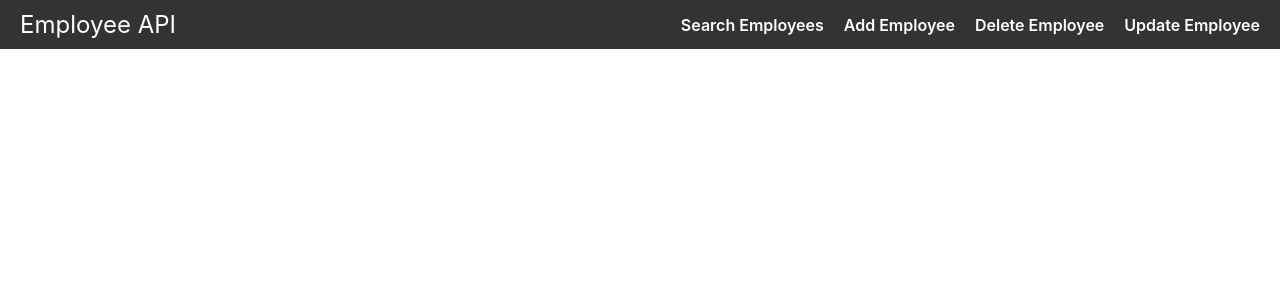
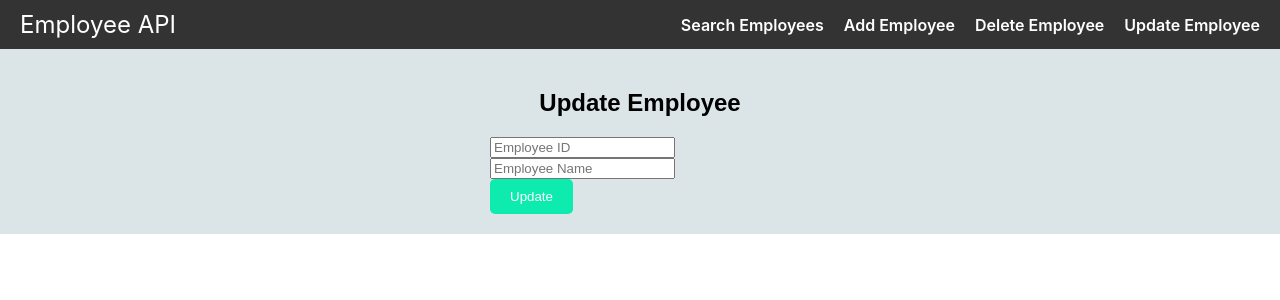
Before and after one commit to das5202/Dotnet-Reactjs, a React (Create React App) app in the folder frontend/: page /EmployeeUpdate in a window 1280 px wide. Shown: the top 300 px of the page. Built offline with nearby package versions, Linux system fonts and the light colour scheme; no server answers.

Commit message:
all are working have to make changes in styling

```diff
--- a/frontend/src/App.js
+++ b/frontend/src/App.js
@@ -4,6 +4,8 @@ import { BrowserRouter as Router, Routes, Route } from 'react-router-dom';
 import Header from './components/Header';
 import EmployeeList from './components/EmployeeList';
 import EmployeePost from './components/EmployeePost';
+import EmployeeUpdate from './components/EmployeePut';
+import EmployeeDelete from './components/EmployeeDelete';
 import Home from './components/Home';
 
 function App() {
@@ -31,6 +33,9 @@ function App() {
           <Route path="/" element={<Home />} />
           <Route path="/EmployeeList" element={<EmployeeList token={token} />} />
           <Route path="/EmployeePost" element={<EmployeePost token={token} />} />
+          <Route path="/EmployeeDelete" element={<EmployeeDelete token={token} />} />
+  <Route path="/EmployeeUpdate" element={<EmployeeUpdate token={token} />} />
+
           {/* Add other routes as needed */}
         </Routes>
       </div>
--- /dev/null
+++ b/frontend/src/components/EmployeeDelete.js
@@ -0,0 +1,45 @@
+import React, { useState } from 'react';
+import axios from 'axios';
+import '../styles/Delete.css';
+
+function EmployeeDelete({ token }) {
+  const [employeeId, setEmployeeId] = useState('');
+
+  const handleDeleteEmployee = async () => {
+    try {
+      // Send a DELETE request to delete the employee
+      await axios.delete(`https://localhost:7277/api/Employee/delete/${employeeId}`, {
+        headers: {
+          Authorization: `Bearer ${token}`,
+        },
+      });
+
+      // Optionally, you can also refresh the employee list after deleting an employee
+      // fetchEmployees();
+
+      // Clear the input field after successful deletion
+      setEmployeeId('');
+    } catch (error) {
+      console.error('Error deleting employee:', error);
+    }
+  };
+
+  return (
+    <div className="employee-delete-container">
+      <h2>Delete Employee</h2>
+      <div className="delete-form">
+        <input
+          type="text"
+          placeholder="Employee ID"
+          value={employeeId}
+          onChange={(e) => setEmployeeId(e.target.value)}
+        />
+        <button className="delete-button" onClick={handleDeleteEmployee}>
+          Delete
+        </button>
+      </div>
+    </div>
+  );
+}
+
+export default EmployeeDelete;
--- a/frontend/src/components/EmployeeList.js
+++ b/frontend/src/components/EmployeeList.js
@@ -1,7 +1,7 @@
 import React, { useState, useEffect } from 'react';
 import axios from 'axios';
 import '../styles/Search.css';
-import EmployeePost from './EmployeePost';
+
 
 function EmployeeList({token}) {
 
@@ -48,7 +48,7 @@ function EmployeeList({token}) {
   return (
     <div className="employee-container">
     <h1 className="heading">Employee List</h1>
-    <h1>employee aadd</h1>
+
 
     <div className="search-input-container">
       <input
--- a/frontend/src/components/EmployeePost.js
+++ b/frontend/src/components/EmployeePost.js
@@ -1,5 +1,6 @@
 import React, { useState } from 'react';
 import axios from 'axios';
+import '../styles/Add.css';
 
 function EmployeePost({token}) {
   const [newEmployee, setNewEmployee] = useState({
--- /dev/null
+++ b/frontend/src/components/EmployeePut.js
@@ -0,0 +1,68 @@
+// EmployeeUpdate.js
+import React, { useState } from 'react';
+import axios from 'axios';
+import '../styles/Update.css';
+
+function EmployeeUpdate({ token }) {
+  const [employeeId, setEmployeeId] = useState('');
+  const [updatedEmployee, setUpdatedEmployee] = useState({
+    empName: '',
+    // Other employee properties...
+  });
+
+  const handleUpdateEmployee = async () => {
+    try {
+      // Send a PUT or PATCH request to update the employee details
+      await axios.put(`https://localhost:7277/api/Employee/update/${employeeId}`, updatedEmployee, {
+        headers: {
+          Authorization: `Bearer ${token}`,
+        },
+      });
+
+      // Optionally, you can also refresh the employee list after updating an employee
+      // fetchEmployees();
+
+      // Clear the input fields after successful update
+      setEmployeeId('');
+      setUpdatedEmployee({
+        empName: '',
+        // Other employee properties...
+      });
+    } catch (error) {
+      console.error('Error updating employee:', error);
+    }
+  };
+
+  return (
+    <div className="employee-update-container">
+      <h2>Update Employee</h2>
+      <div className="update-form">
+        <input
+          type="text"
+          placeholder="Employee ID"
+          value={employeeId}
+          onChange={(e) => setEmployeeId(e.target.value)}
+        />
+        <input
+          type="text"
+          placeholder="Employee Name"
+          name="empName"
+          value={updatedEmployee.empName}
+          onChange={(e) =>
+            setUpdatedEmployee((prevEmployee) => ({
+              ...prevEmployee,
+              [e.target.name]: e.target.value,
+            }))
+          }
+        />
+        {/* Other input fields for updating employee properties... */}
+        <br/>
+        <button className="update-button" onClick={handleUpdateEmployee}>
+          Update
+        </button>
+      </div>
+    </div>
+  );
+}
+
+export default EmployeeUpdate;
--- a/frontend/src/components/Header.js
+++ b/frontend/src/components/Header.js
@@ -9,8 +9,8 @@ function Header() {
       <div className="nav-links">
         <Link to="/EmployeeList">Search Employees</Link>
         <Link to="/EmployeePost">Add Employee</Link>
-        <Link to="/delete">Delete Employee</Link>
-        <Link to="/update">Update Employee</Link>
+        <Link to="/EmployeeDelete">Delete Employee</Link>
+        <Link to="/EmployeeUpdate">Update Employee</Link>
       </div>
     </div>
   );
--- /dev/null
+++ b/frontend/src/styles/Add.css
@@ -0,0 +1,43 @@
+/* Add Page Styles */
+.employee-post-container {
+    font-family: Arial, sans-serif;
+    text-align: left;
+    padding: 20px;
+    display: flex;
+    flex-direction: column;
+    align-items: center;
+    background-color: #dbe5e8;
+  }
+
+  .add-heading {
+    font-size: 1.5rem;
+    margin-bottom: 20px;
+  }
+
+  .post-form {
+    width: 300px;
+    margin: 0 auto;
+  }
+
+  .add-input {
+    width: 100%;
+    height: 25px;
+    padding: 5px;
+    margin-bottom: 10px;
+    border-radius: 5px;
+    border: 1px solid #6e6f6f;
+  }
+
+  .post-button {
+    padding: 10px 20px;
+    border: none;
+    border-radius: 5px;
+    background-color: #42b72a;
+    color: #ffffff;
+    cursor: pointer;
+    transition: background-color 0.3s, transform 0.3s;
+  }
+
+  .post-button:hover {
+    background-color: #359c22;
+  }
--- /dev/null
+++ b/frontend/src/styles/Delete.css
@@ -0,0 +1,43 @@
+/* Delete Page Styles */
+.employee-delete-container {
+  font-family: Arial, sans-serif;
+  text-align: left;
+  padding: 20px;
+  display: flex;
+  flex-direction: column;
+  align-items: center;
+  background-color: #dbe5e8;
+}
+
+.delete-heading {
+  font-size: 1.5rem;
+  margin-bottom: 20px;
+}
+
+.delete-form {
+  width: 300px;
+  margin: 0 auto;
+}
+
+.delete-input {
+  width: 100%;
+  height: 25px;
+  padding: 5px;
+  margin-bottom: 10px;
+  border-radius: 5px;
+  border: 1px solid #6e6f6f;
+}
+
+.delete-button {
+  padding: 10px 20px;
+  border: none;
+  border-radius: 5px;
+  background-color: #ff5733;
+  color: #ffffff;
+  cursor: pointer;
+  transition: background-color 0.3s, transform 0.3s;
+}
+
+.delete-button:hover {
+  background-color: #d63a1f;
+}
--- /dev/null
+++ b/frontend/src/styles/Update.css
@@ -0,0 +1,43 @@
+/* Update Page Styles */
+.employee-update-container {
+  font-family: Arial, sans-serif;
+  text-align: left;
+  padding: 20px;
+  display: flex;
+  flex-direction: column;
+  align-items: center;
+  background-color: #dbe5e8;
+}
+
+.update-heading {
+  font-size: 1.5rem;
+  margin-bottom: 20px;
+}
+
+.update-form {
+  width: 300px;
+  margin: 0 auto;
+}
+
+.update-input {
+  width: 100%;
+  height: 25px;
+  padding: 5px;
+  margin-bottom: 10px;
+  border-radius: 5px;
+  border: 1px solid #6e6f6f;
+}
+
+.update-button {
+  padding: 10px 20px;
+  border: none;
+  border-radius: 5px;
+  background-color: #0debaf;
+  color: #ffffff;
+  cursor: pointer;
+  transition: background-color 0.3s, transform 0.3s;
+}
+
+.update-button:hover {
+  background-color: #08c599;
+}
```
